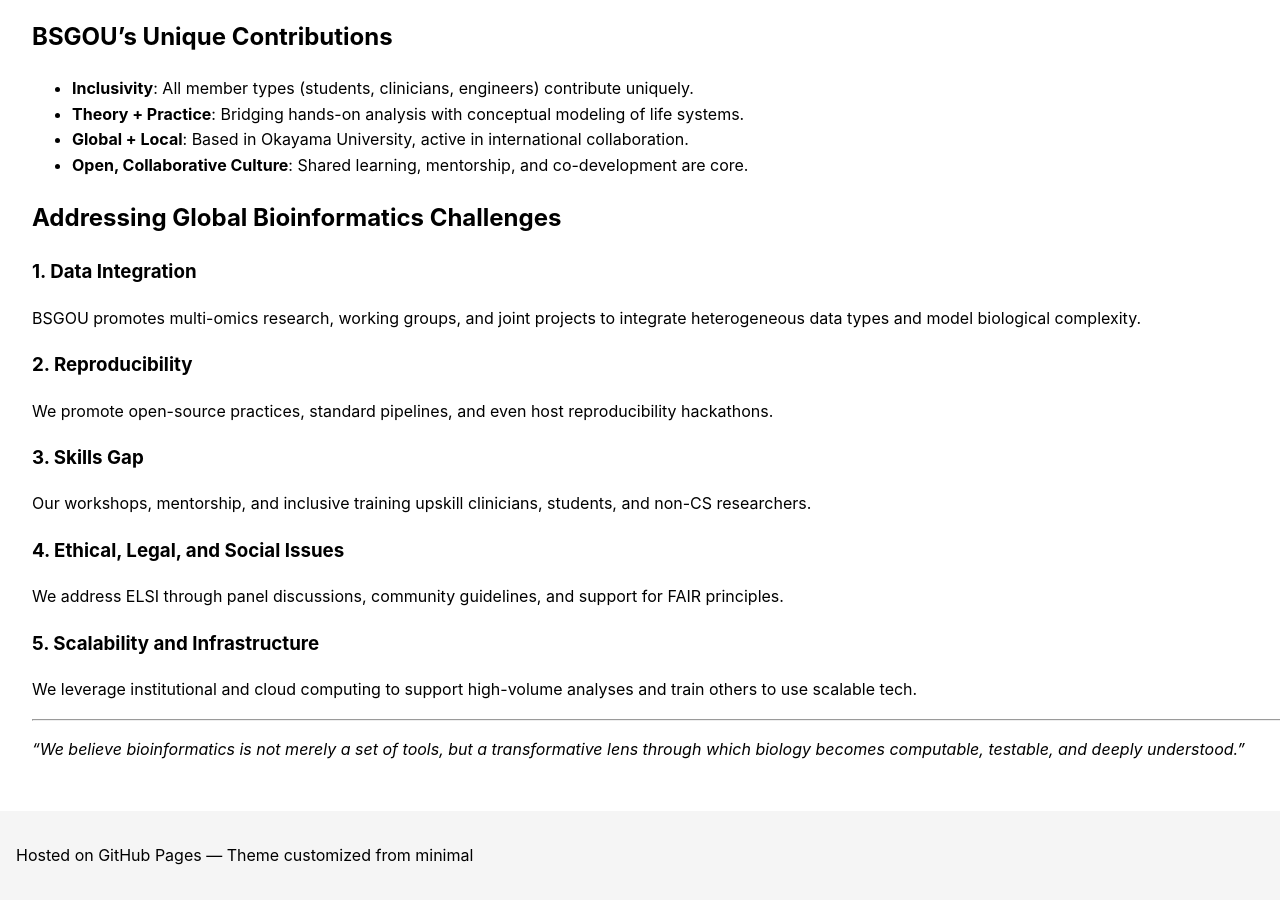
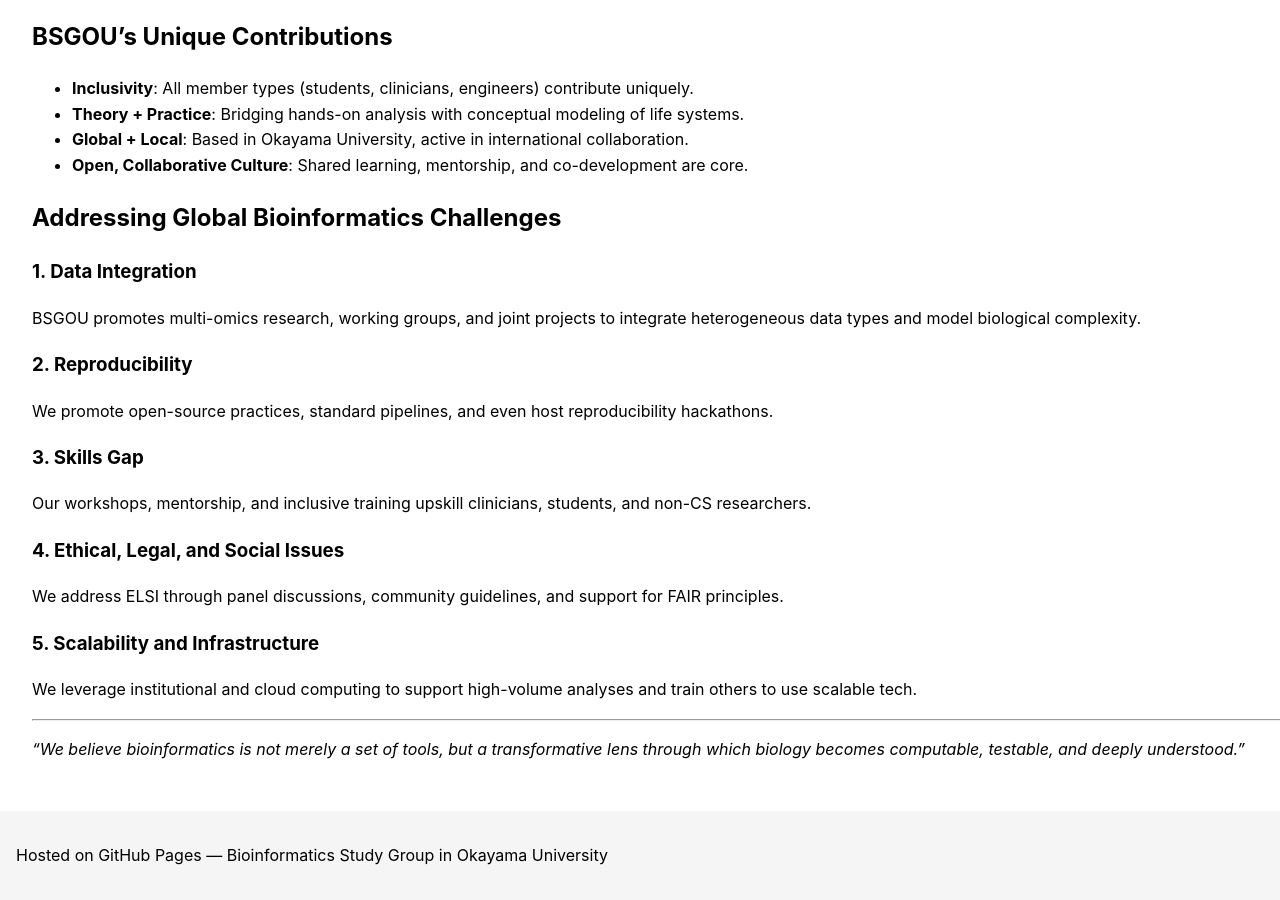
Before and after one commit to LabOnoM/LabOnoM.github.io, a Jekyll site: the page built from README.md, in a window 1280 px wide and 900 px high, scrolled down 2253 px. Built offline with Jekyll 4.4.1, drawn with Linux system fonts in a browser that asks for light colours.

Commit message:
Update default.html

```diff
--- a/_layouts/default.html
+++ b/_layouts/default.html
@@ -34,7 +34,7 @@
       {{ content }}
     </main>
     <footer>
-      <p>Hosted on GitHub Pages — Theme customized from minimal</p>
+      <p>Hosted on GitHub Pages — Bioinformatics Study Group in Okayama University</p>
     </footer>
   </body>
 </html>
```
